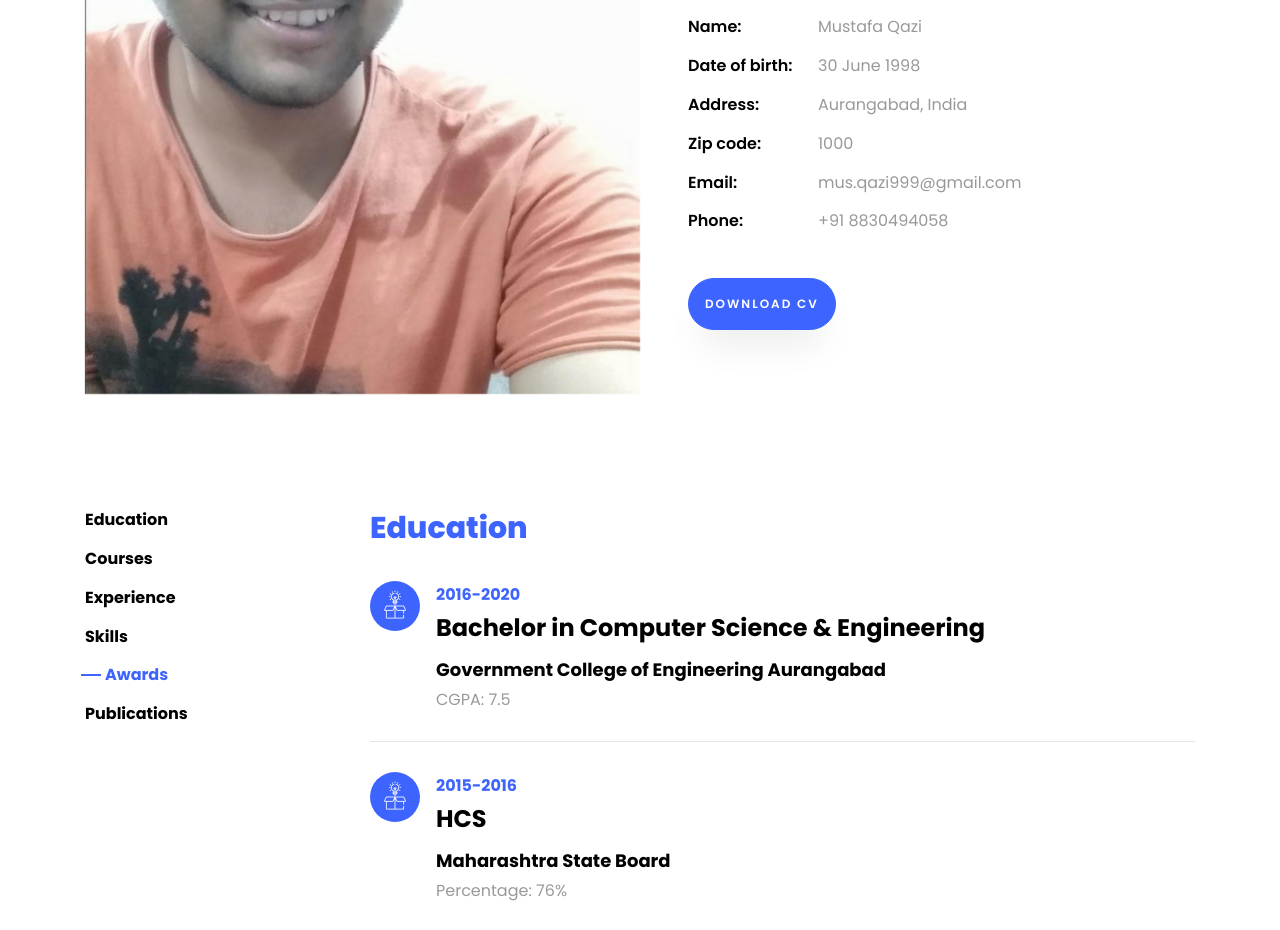
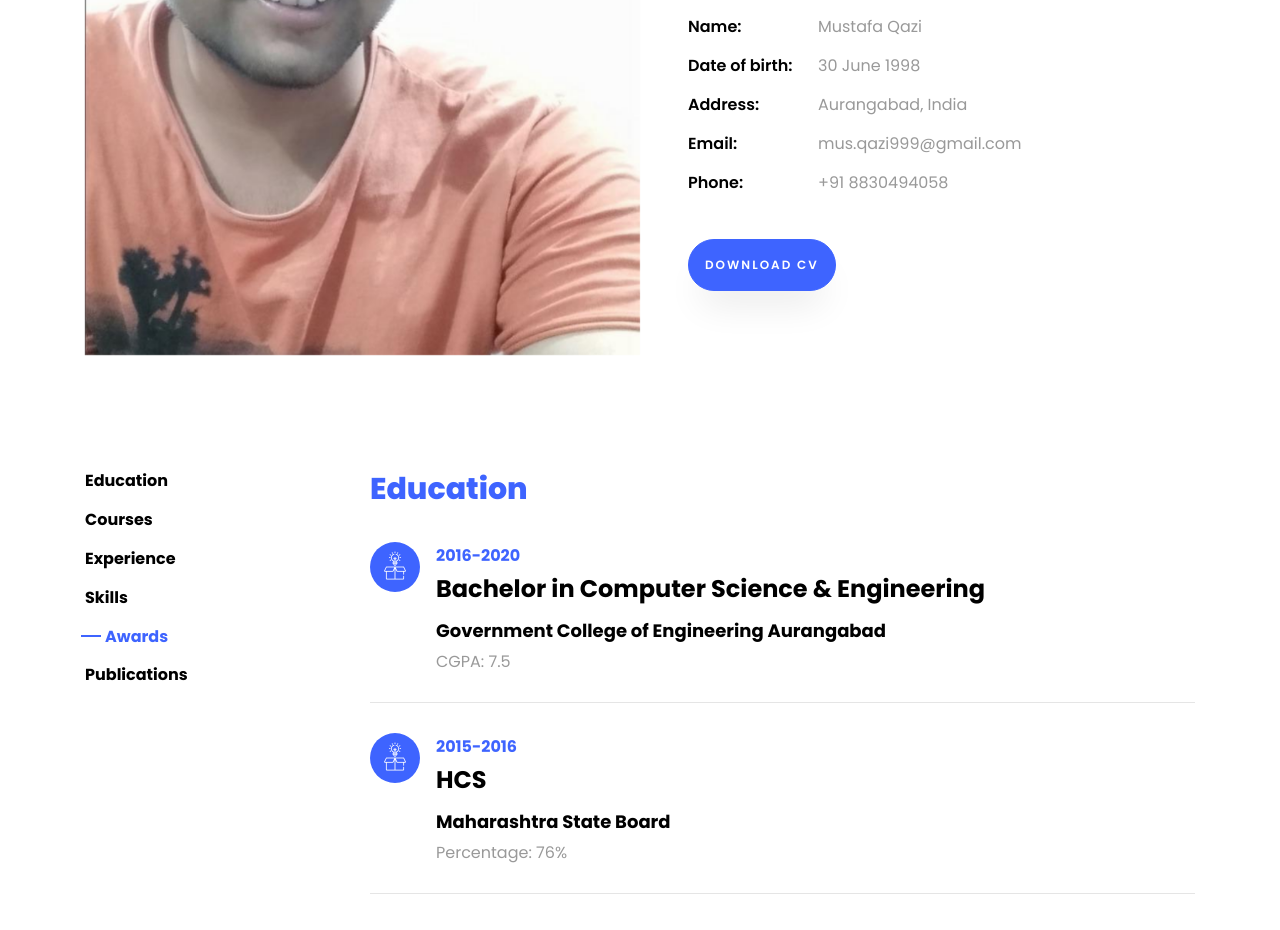
Before and after one commit to Blaze404/portfolio_website, a plain HTML site: page index.html in a window 1280 px wide. Shown: the part 1060-1990 px from the top of the page. Drawn offline with Linux system fonts and the light colour scheme; files whose address does not match are found by name.

Commit message:
zip remove

```diff
--- a/index.html
+++ b/index.html
@@ -165,7 +165,7 @@
 		            	<li class="d-flex"><span>Name:</span> <span>Mustafa Qazi</span></li>
 		            	<li class="d-flex"><span>Date of birth:</span> <span>30 June 1998</span></li>
 		            	<li class="d-flex"><span>Address:</span> <span>Aurangabad, India</span></li>
-		            	<li class="d-flex"><span>Zip code:</span> <span>1000</span></li>
+		            	<!-- <li class="d-flex"><span>Zip code:</span> <span>1000</span></li> -->
 		            	<li class="d-flex"><span>Email:</span> <span>mus.qazi999@gmail.com</span></li>
 		            	<li class="d-flex"><span>Phone: </span> <span>+91 8830494058</span></li>
 		            </ul>
```
